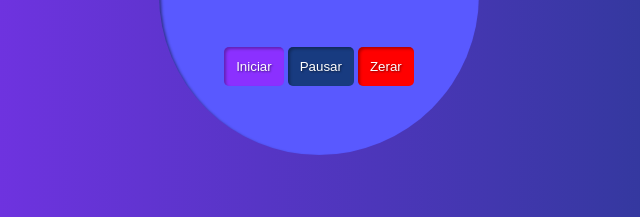
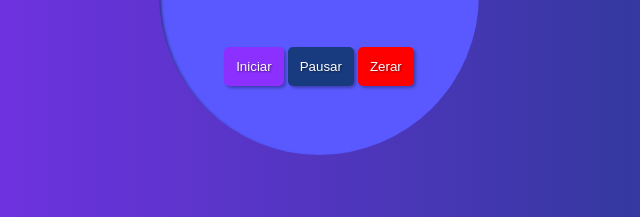
Before and after one commit to lfalvespe/estudos-javascript, a plain HTML site: page cronometro/index.html in a window 1280 px wide. Shown: the part 451-668 px from the top of the page, 321-961 px from the left. Drawn offline with Linux system fonts and the light colour scheme.

Commit message:
Update style.css

```diff
--- a/cronometro/style.css
+++ b/cronometro/style.css
@@ -71,7 +71,7 @@ input {
 	border: none;
 	color: white;
 	text-shadow: 1px 1px 2px rgba(0, 0, 0, 0.479);
-	box-shadow: inset 2px 2px 3px rgba(0, 0, 0, 0.301);
+	box-shadow: 2px 2px 3px rgba(0, 0, 0, 0.301);
 }
 
 #iniciar {
```
